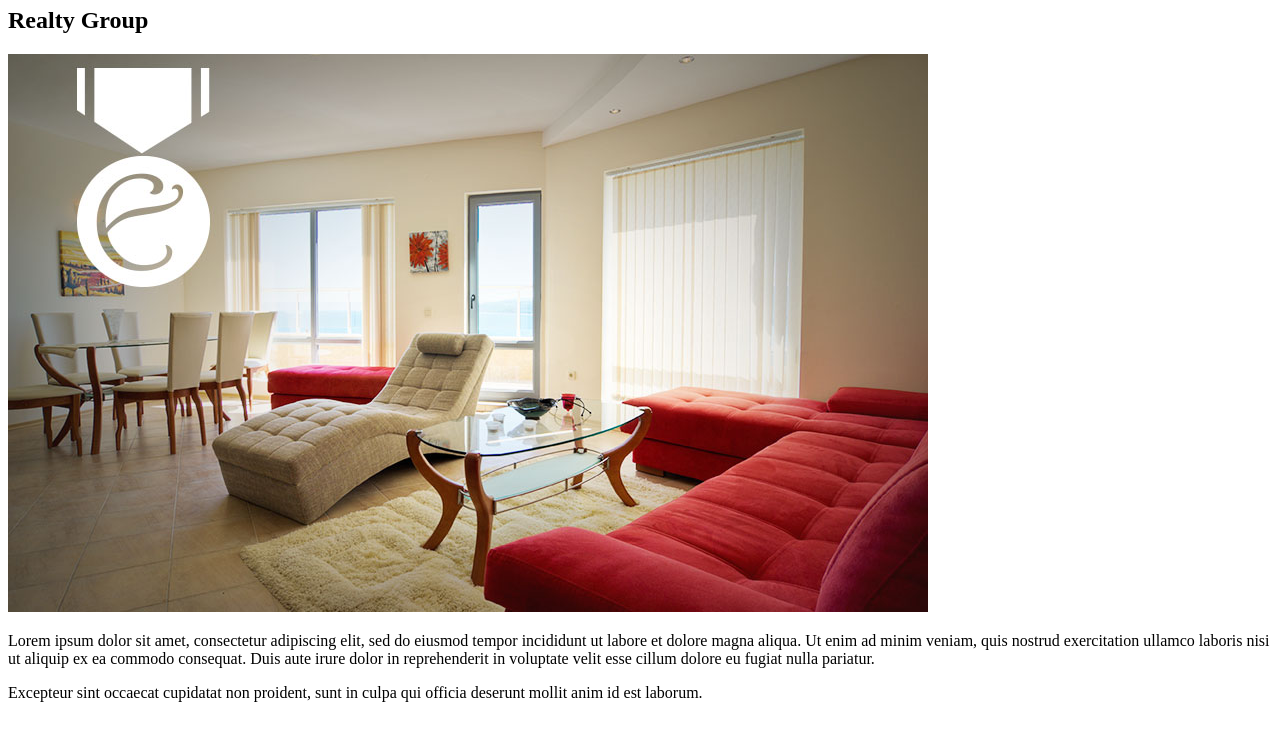
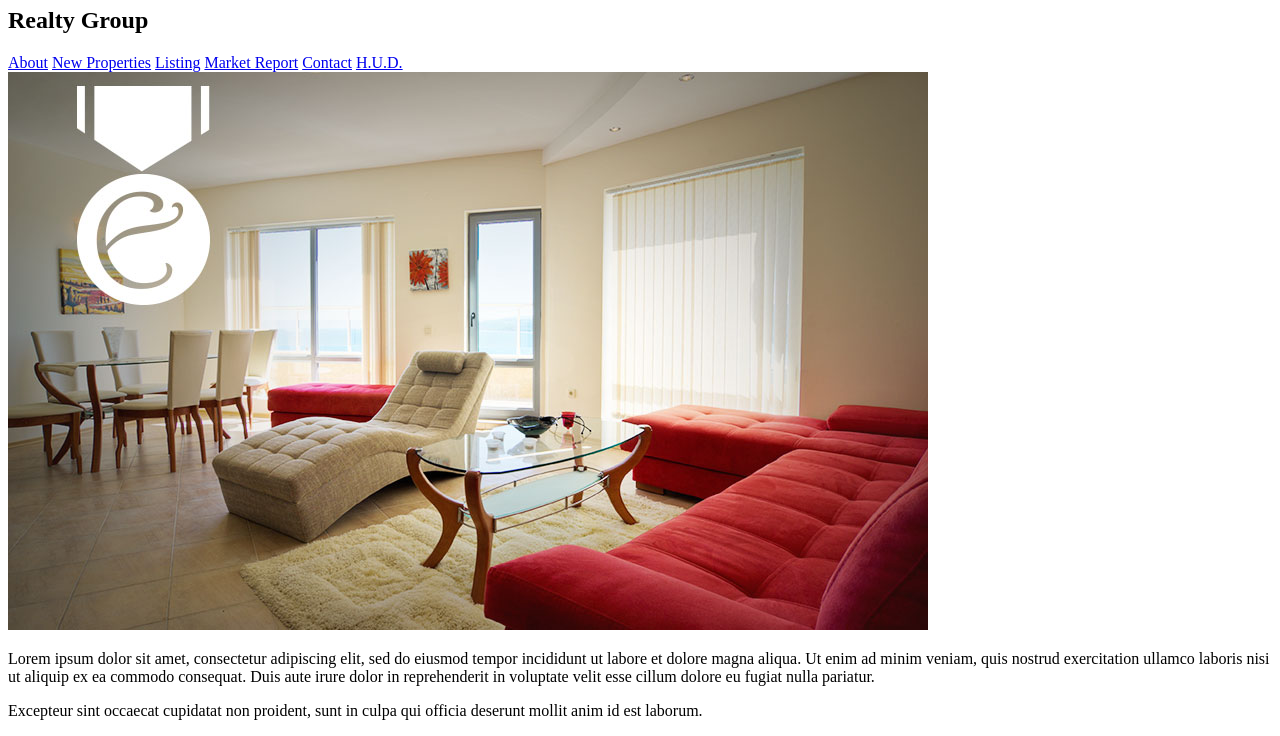
Before and after one commit to sisodiya2421/exceptional-realty, a plain HTML site: page index.html in a window 1280 px wide. Shown: the part 73-809 px from the top of the page. Drawn offline with Linux system fonts and the light colour scheme.

Commit message:
added links to all pages

```diff
--- a/index.html
+++ b/index.html
@@ -15,6 +15,13 @@
 <body>
   <h1>Exceptional</h1>
   <h2>Realty Group</h2>
+
+  <a href="index.html">About</a>
+  <a href="new-properties.html">New Properties</a>
+  <a href="real-estate-listing.html">Listing</a>
+  <a href="market-report.html">Market Report</a>
+  <a href="contact.html">Contact</a>
+  <a href="http://hud.gov" target="_blank">H.U.D.</a>
   <img src="images/intro-pic.jpg" alt="a beautiful living room">
   <p>
     Lorem ipsum dolor sit amet, consectetur adipiscing elit, sed do eiusmod tempor incididunt ut labore et dolore magna aliqua. Ut enim ad minim veniam, quis nostrud exercitation ullamco laboris nisi ut aliquip ex ea commodo consequat. Duis aute irure dolor in reprehenderit in voluptate velit esse cillum dolore eu fugiat nulla pariatur.
```
